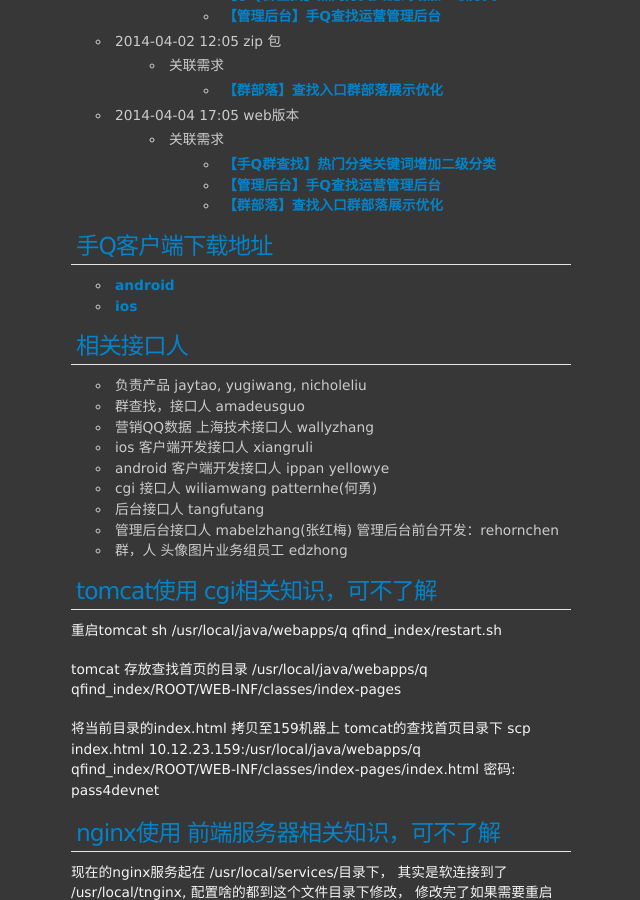
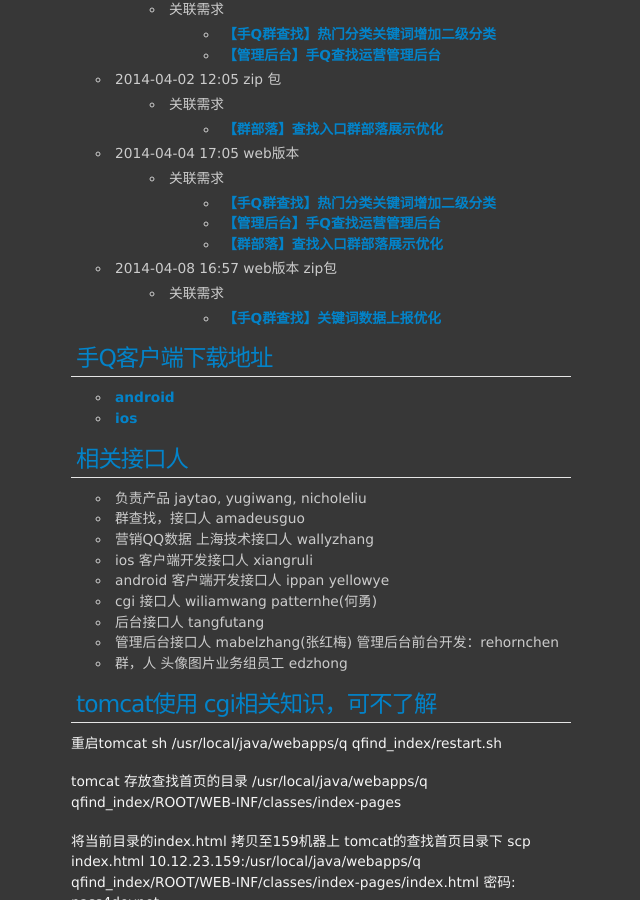
Before and after one commit to materliu/materliu.github.io, a Jekyll site: the page built from all/tencent/_posts/2014-03-19-手Q群查找README.md, in a window 1280 px wide and 900 px high, scrolled down 10538 px. Shown: the whole window, without its empty margins (234-874 px from the left). Built offline with Jekyll 4.4.1, drawn with Linux system fonts in a browser that asks for light colours; Markdown is read by kramdown in place of the engine named in the settings.

Commit message:
添加zip包统计成功率相关信息！

```diff
--- a/all/tencent/_posts/2014-03-19-手Q群查找README.md
+++ b/all/tencent/_posts/2014-03-19-手Q群查找README.md
@@ -252,6 +252,8 @@
 
 * Android, iOS 用户分布情况，zip包使用率等数据 参见svn内手Q群部落数据分析-zip包铺量速度.xls
 
+* 客户端统计的zip包的下载成功率等[数据](http://compass.oa.com/auto_plain?reportId=503148&productId=-300005&auth_cm_com_ticket=4156de62-a42d-426c-b3d6-aebdcbf414da)
+
 #### 业务资料
 * 群分类，一共分为三级， 第一级比如热门游戏， 第二级比如腾讯游戏， 第三级比如英雄联盟 格式如： [app/data_models/categories.js](/attachments/2014-03-19-categories.js)
 
@@ -440,6 +442,9 @@
         * [【管理后台】手Q查找运营管理后台](http://tapd.oa.com/v3/qqsearch_web/prong/stories/view/1010063621055938404)
         * [【群部落】查找入口群部落展示优化](http://tapd.oa.com/v3/QQGroup/prong/stories/view/1010076071056058807?url_cache_key=6dbc8adcabba2d0d9856066727a1c324)
 
+* 2014-04-08 16:57 web版本 zip包
+    * 关联需求
+        * [【手Q群查找】关键词数据上报优化](http://tapd.oa.com/v3/qqsearch_web/prong/stories/view/1010063621056068712?jumpfrom=RTX)
 
 ## 手Q客户端下载地址
 * [android][11]
```
